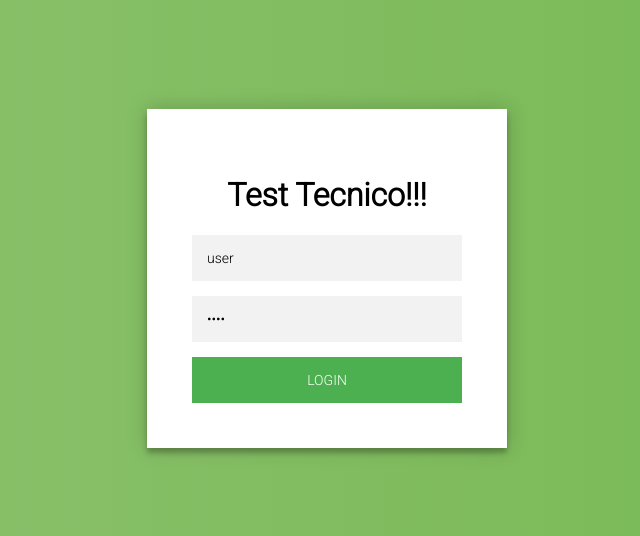
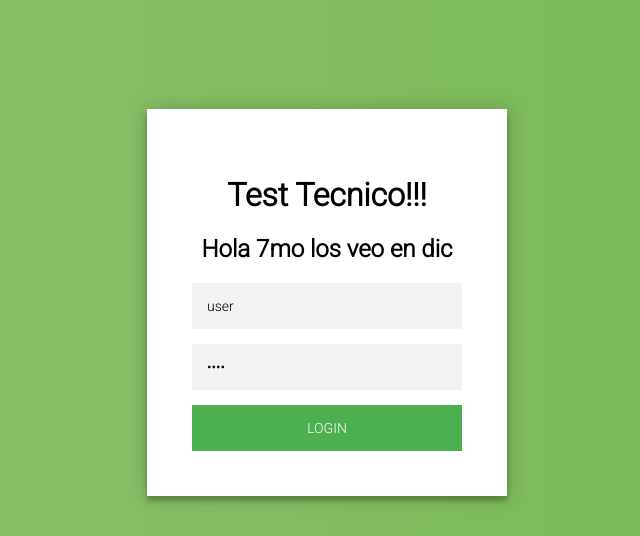
Before and after one commit to german2267/workandaTest, a PHP site: page /login.php in a window 1280 px wide. Shown: the top 536 px of the page, without its empty margins (313-953 px from the left). Run offline with PHP 8.4, Linux system fonts and the light colour scheme.

Commit message:
agregue un h2

```diff
--- a/login.php
+++ b/login.php
@@ -23,6 +23,7 @@ if(isset($_SESSION['usuarioWorkanda'])){
 <div class="login-page">
   <div class="form">
     <h1>Test Tecnico!!!</h1>
+    <h2>Hola 7mo los veo en dic</h2>
     <form class="login-form">
       <input type="text" placeholder="username" id="usuario" value="user"/>
       <input type="password" placeholder="password" id = "pass" value="1234"/>
```
